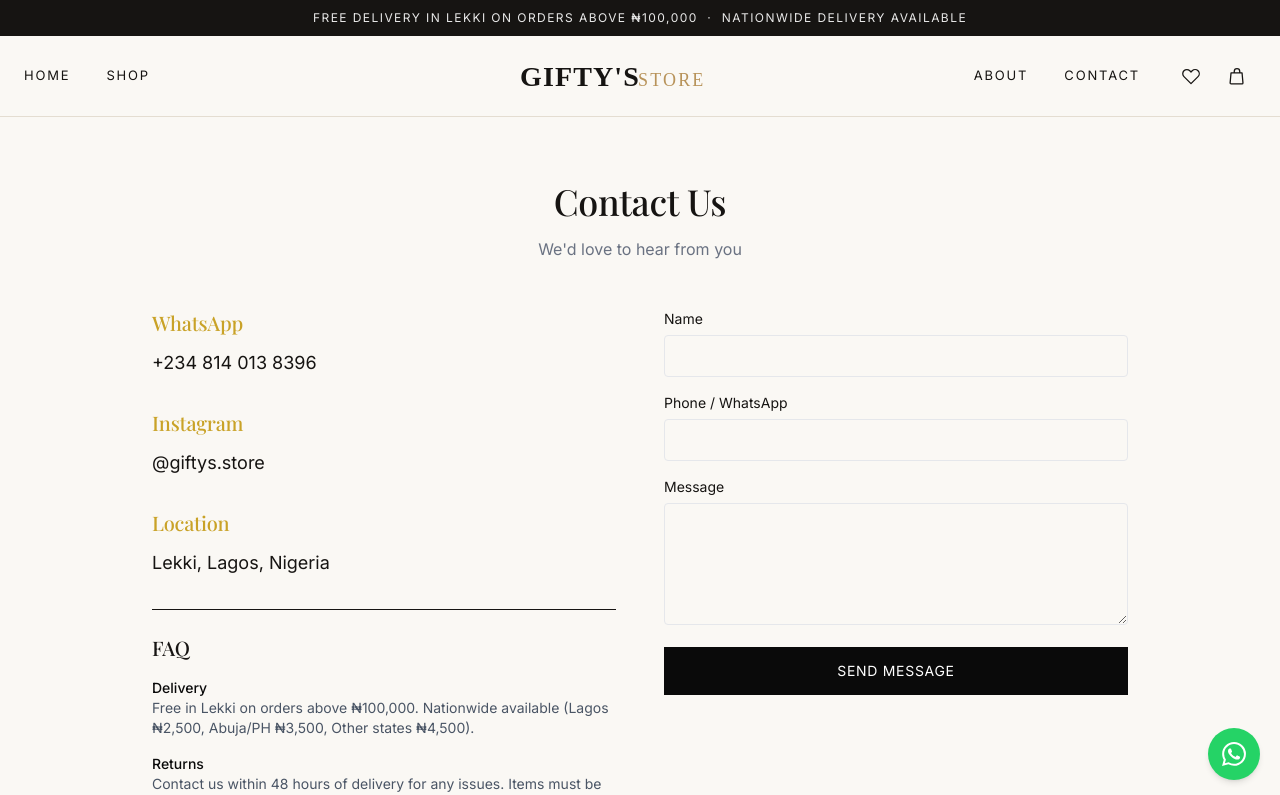
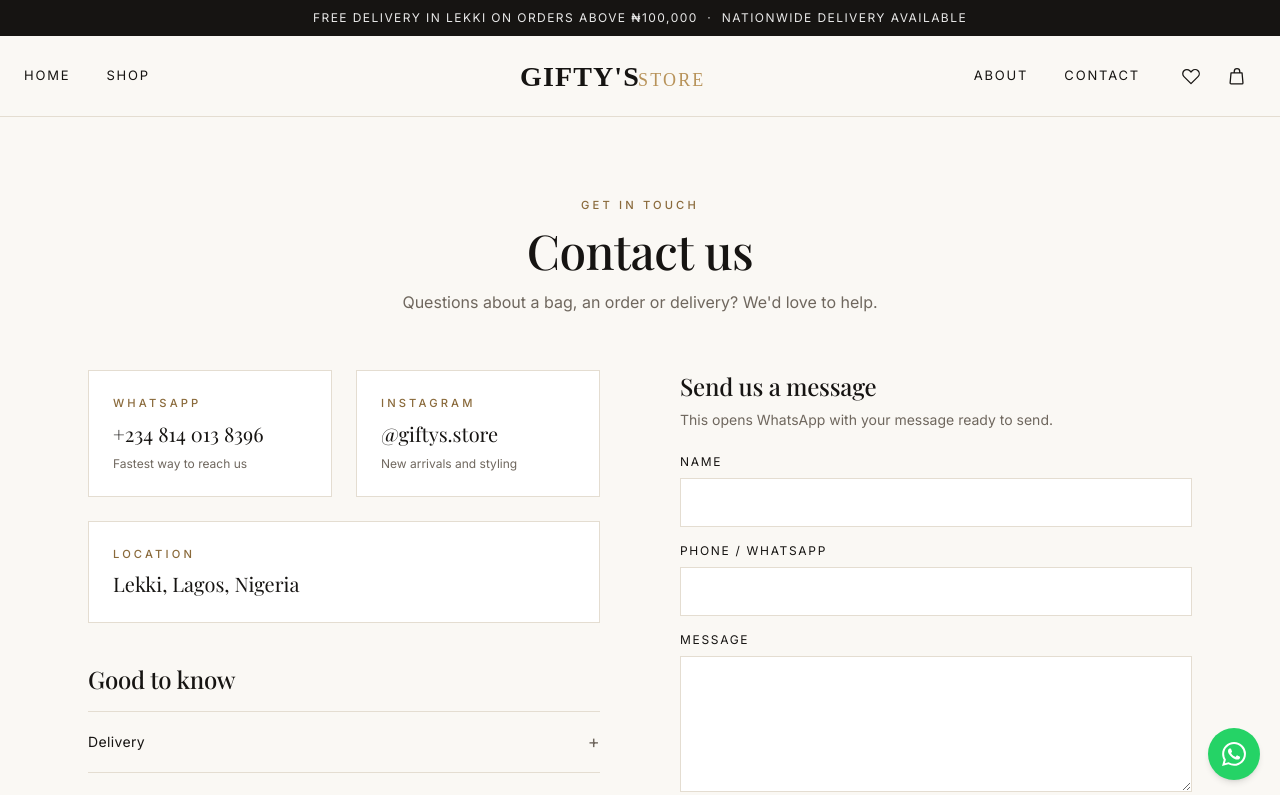
Before and after one commit to privatehubstar-gif/giftys-store, a Next.js app: page /contact in a window 1280 px wide. Shown: the top 795 px of the page. Built offline with nearby package versions, Linux system fonts and the light colour scheme; a web font is replaced by a local one.

Commit message:
Add files via upload
Commit

```diff
--- a/src/app/contact/page.tsx
+++ b/src/app/contact/page.tsx
@@ -1,77 +1,87 @@
 "use client";
 
 import { useState } from "react";
+import { INSTAGRAM_HANDLE, INSTAGRAM_URL, LOCATION, WHATSAPP_DISPLAY, whatsappLink } from "@/lib/site";
+
+const faqs = [
+  { q: "Delivery", a: "Free in Lekki on orders above ₦100,000. Nationwide delivery available: Lagos ₦2,500, Abuja / Port Harcourt ₦3,500, other states ₦4,500." },
+  { q: "Returns", a: "Contact us within 48 hours of delivery for any issue. Items must be unused with tags." },
+  { q: "Payment", a: "Paystack (card / transfer), bank transfer, or pay on delivery (Lagos only)." },
+];
 
 export default function ContactPage() {
-  const [sent, setSent] = useState(false);
+  const [name, setName] = useState("");
+  const [phone, setPhone] = useState("");
+  const [message, setMessage] = useState("");
 
+  // Opens WhatsApp with the message filled in, so it really reaches the store.
   const handleSubmit = (e: React.FormEvent) => {
     e.preventDefault();
-    setSent(true);
+    const text = `Hello Gifty's Store, my name is ${name}.\n\n${message}\n\nMy number: ${phone}`;
+    window.open(whatsappLink(text), "_blank", "noopener,noreferrer");
   };
 
   return (
-    <div className="max-w-5xl mx-auto px-4 sm:px-6 py-12 sm:py-16">
-      <h1 className="font-serif text-4xl mb-4 text-center">Contact Us</h1>
-      <p className="text-center text-gray-500 mb-12">We&apos;d love to hear from you</p>
-
-      <div className="grid md:grid-cols-2 gap-12">
-        <div className="space-y-8">
-          <div>
-            <h3 className="font-serif text-xl mb-3 text-[#C9A227]">WhatsApp</h3>
-            <a href="http://wa.me/2348140138396" className="text-lg hover:underline">+234 814 013 8396</a>
-          </div>
-          <div>
-            <h3 className="font-serif text-xl mb-3 text-[#C9A227]">Instagram</h3>
-            <a href="https://instagram.com/giftys.store" className="text-lg hover:underline">@giftys.store</a>
-          </div>
-          <div>
-            <h3 className="font-serif text-xl mb-3 text-[#C9A227]">Location</h3>
-            <p className="text-lg">Lekki, Lagos, Nigeria</p>
+    <div className="max-w-6xl mx-auto px-4 sm:px-6 py-12 sm:py-20">
+      <div className="text-center mb-14">
+        <p className="eyebrow mb-3">Get in touch</p>
+        <h1 className="font-display text-4xl sm:text-5xl mb-4">Contact us</h1>
+        <p className="text-muted">Questions about a bag, an order or delivery? We&apos;d love to help.</p>
       </div>
 
-          <div className="pt-6 border-t">
-            <h3 className="font-serif text-xl mb-4">FAQ</h3>
-            <div className="space-y-4 text-sm text-gray-600">
-              <div>
-                <p className="font-medium text-[#0A0A0A]">Delivery</p>
-                <p>Free in Lekki on orders above ₦100,000. Nationwide available (Lagos ₦2,500, Abuja/PH ₦3,500, Other states ₦4,500).</p>
+      <div className="grid md:grid-cols-2 gap-12 lg:gap-20">
+        <div className="space-y-10">
+          <div className="grid sm:grid-cols-2 gap-6">
+            <div className="border border-line p-6 bg-white">
+              <p className="eyebrow mb-2">WhatsApp</p>
+              <a href={whatsappLink()} target="_blank" rel="noopener noreferrer" className="font-display text-xl hover:text-gold-dark">{WHATSAPP_DISPLAY}</a>
+              <p className="text-xs text-muted mt-2">Fastest way to reach us</p>
             </div>
-              <div>
-                <p className="font-medium text-[#0A0A0A]">Returns</p>
-                <p>Contact us within 48 hours of delivery for any issues. Items must be unused with tags.</p>
+            <div className="border border-line p-6 bg-white">
+              <p className="eyebrow mb-2">Instagram</p>
+              <a href={INSTAGRAM_URL} target="_blank" rel="noopener noreferrer" className="font-display text-xl hover:text-gold-dark">@{INSTAGRAM_HANDLE}</a>
+              <p className="text-xs text-muted mt-2">New arrivals and styling</p>
             </div>
-              <div>
-                <p className="font-medium text-[#0A0A0A]">Payment</p>
-                <p>Paystack (Card/Transfer), Bank Transfer, or Pay on Delivery (Lagos only).</p>
+            <div className="border border-line p-6 bg-white sm:col-span-2">
+              <p className="eyebrow mb-2">Location</p>
+              <p className="font-display text-xl">{LOCATION}</p>
             </div>
+          </div>
+
+          <div id="faq" className="scroll-mt-28">
+            <h2 className="font-display text-2xl mb-2">Good to know</h2>
+            <div className="border-t border-line mt-4">
+              {faqs.map((f) => (
+                <details key={f.q} className="border-b border-line group">
+                  <summary className="flex items-center justify-between py-4 text-sm tracking-wide">
+                    {f.q}
+                    <span className="text-lg text-muted group-open:rotate-45 transition-transform">+</span>
+                  </summary>
+                  <p className="pb-5 text-sm text-muted leading-relaxed">{f.a}</p>
+                </details>
+              ))}
             </div>
           </div>
         </div>
 
         <div>
-          {sent ? (
-            <div className="bg-[#F5F0E8] p-8 rounded-lg text-center">
-              <p className="text-lg font-medium mb-2">Message sent!</p>
-              <p className="text-gray-600 text-sm">We&apos;ll get back to you shortly via WhatsApp.</p>
-            </div>
-          ) : (
+          <h2 className="font-display text-2xl mb-2">Send us a message</h2>
+          <p className="text-sm text-muted mb-6">This opens WhatsApp with your message ready to send.</p>
           <form onSubmit={handleSubmit} className="space-y-4">
             <div>
-                <label className="block text-sm mb-1.5">Name</label>
-                <input required className="w-full border border-gray-200 rounded px-4 py-2.5 text-sm focus:outline-none focus:border-[#C9A227]" />
+              <label htmlFor="c-name" className="block text-xs tracking-[0.14em] uppercase mb-2">Name</label>
+              <input id="c-name" required value={name} onChange={(e) => setName(e.target.value)} className="input" />
             </div>
             <div>
-                <label className="block text-sm mb-1.5">Phone / WhatsApp</label>
-                <input required type="tel" className="w-full border border-gray-200 rounded px-4 py-2.5 text-sm focus:outline-none focus:border-[#C9A227]" />
+              <label htmlFor="c-phone" className="block text-xs tracking-[0.14em] uppercase mb-2">Phone / WhatsApp</label>
+              <input id="c-phone" required type="tel" value={phone} onChange={(e) => setPhone(e.target.value)} className="input" />
             </div>
             <div>
-                <label className="block text-sm mb-1.5">Message</label>
-                <textarea required rows={5} className="w-full border border-gray-200 rounded px-4 py-2.5 text-sm focus:outline-none focus:border-[#C9A227]" />
+              <label htmlFor="c-msg" className="block text-xs tracking-[0.14em] uppercase mb-2">Message</label>
+              <textarea id="c-msg" required rows={5} value={message} onChange={(e) => setMessage(e.target.value)} className="input" />
             </div>
-              <button type="submit" className="w-full bg-[#0A0A0A] text-white py-3.5 text-sm tracking-wider uppercase hover:bg-[#C9A227]">Send Message</button>
+            <button type="submit" className="btn btn-dark w-full">Send on WhatsApp</button>
           </form>
-          )}
         </div>
       </div>
     </div>
```
Lines whose indentation alone changed are shown as unchanged.
